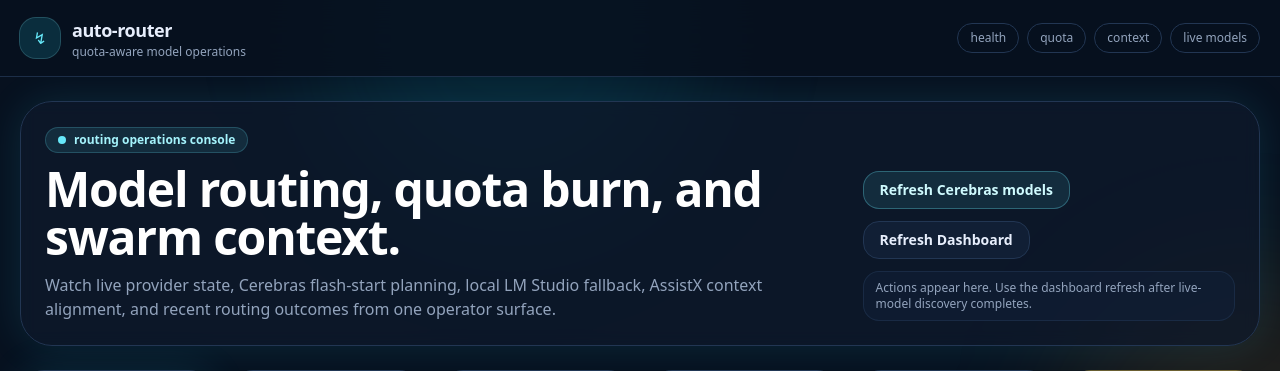
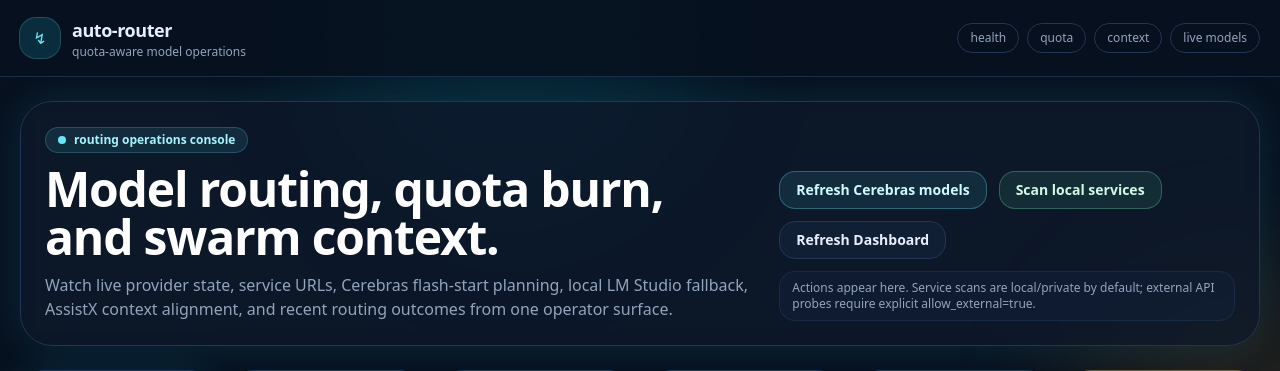
Before and after one commit to scottjoyner/auto-router, a FastAPI app: page /dashboard in a window 1280 px wide. Shown: the top 371 px of the page. Run offline with FastAPI, Linux system fonts and the light colour scheme; data that the repository does not hold is empty; some libraries are stand-ins or nearby versions.

Commit message:
Add service scan control to dashboard

```diff
--- a/src/auto_router/templates/dashboard.html
+++ b/src/auto_router/templates/dashboard.html
@@ -10,16 +10,22 @@
             </div>
             <h1 class="text-3xl font-black tracking-tight text-white md:text-5xl">Model routing, quota burn, and swarm context.</h1>
             <p class="mt-3 max-w-3xl text-sm leading-6 text-router-muted md:text-base">
-                Watch live provider state, Cerebras flash-start planning, local LM Studio fallback, AssistX context alignment, and recent routing outcomes from one operator surface.
+                Watch live provider state, service URLs, Cerebras flash-start planning, local LM Studio fallback, AssistX context alignment, and recent routing outcomes from one operator surface.
             </p>
         </div>
-        <div class="flex max-w-sm flex-col gap-3">
+        <div class="flex max-w-xl flex-col gap-3">
             <div class="flex flex-wrap gap-3">
                 <button class="rounded-2xl border border-cyan-300/30 bg-cyan-300/10 px-4 py-2 text-sm font-semibold text-cyan-100 hover:bg-cyan-300/20"
                         hx-post="/admin/live-models/refresh?provider=cerebras"
                         hx-target="#action-status"
                         hx-swap="innerHTML">
                     Refresh Cerebras models
+                </button>
+                <button class="rounded-2xl border border-emerald-300/30 bg-emerald-300/10 px-4 py-2 text-sm font-semibold text-emerald-100 hover:bg-emerald-300/20"
+                        hx-post="/admin/services/scan"
+                        hx-target="#action-status"
+                        hx-swap="innerHTML">
+                    Scan local services
                 </button>
                 <button class="rounded-2xl border border-router-line bg-router-panel2 px-4 py-2 text-sm font-semibold text-router-text hover:border-cyan-300/40"
                         hx-get="/api/dashboard/summary"
@@ -29,7 +35,7 @@
                 </button>
             </div>
             <div id="action-status" class="min-h-6 rounded-2xl border border-router-line/60 bg-router-panel2/70 px-3 py-2 text-xs text-router-muted">
-                Actions appear here. Use the dashboard refresh after live-model discovery completes.
+                Actions appear here. Service scans are local/private by default; external API probes require explicit allow_external=true.
             </div>
         </div>
     </div>
```
